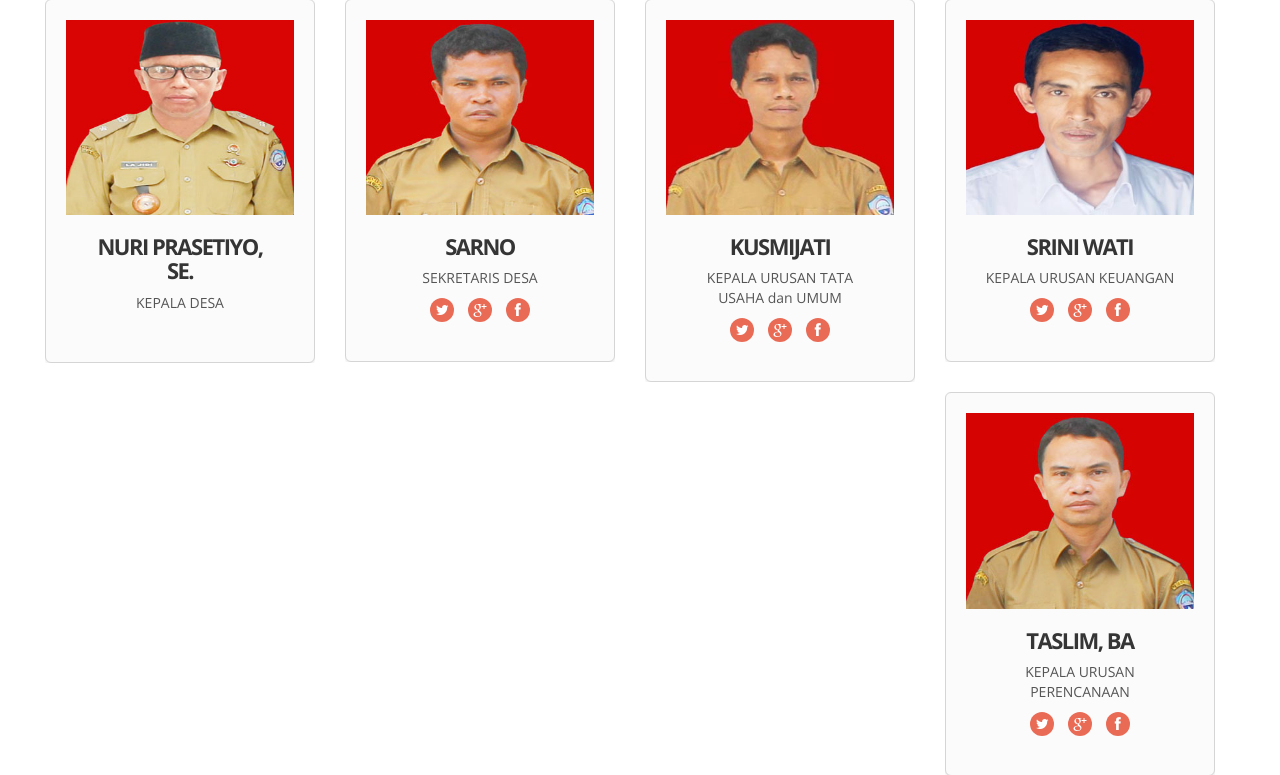
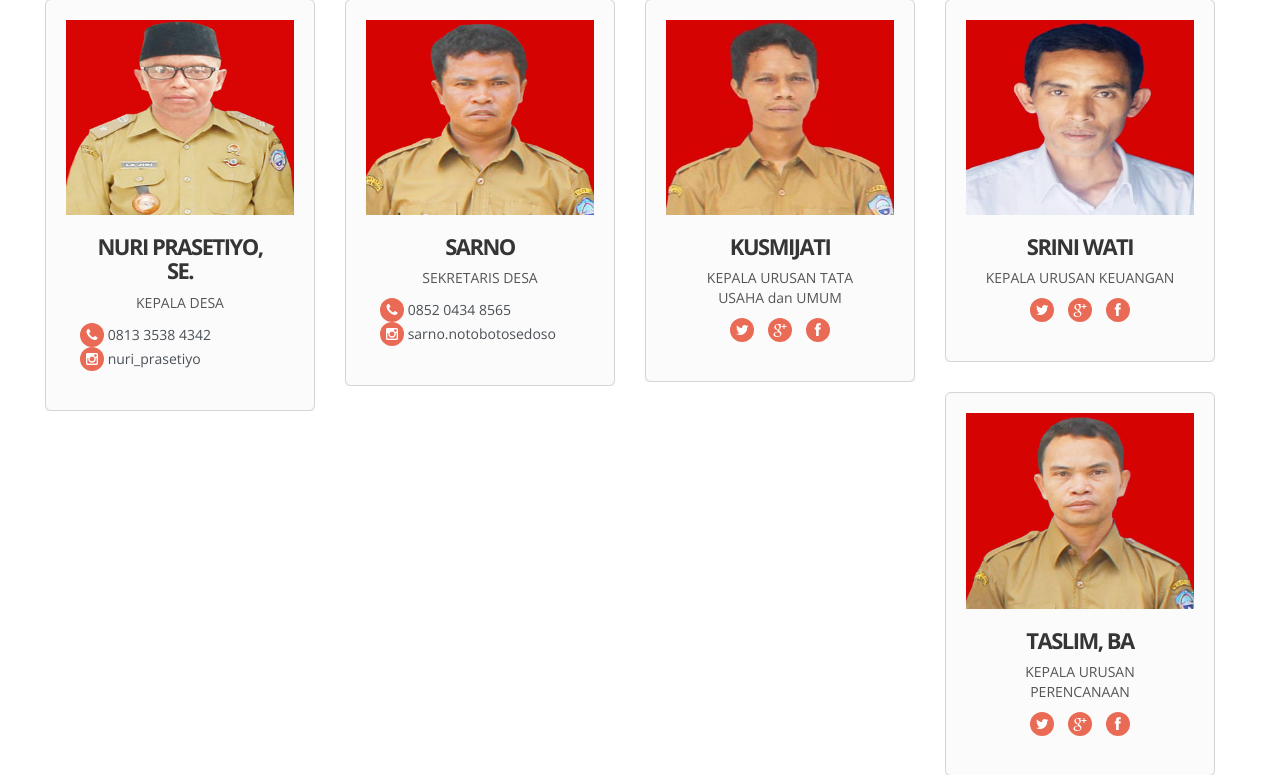
Before and after one commit to rikiwidiantoro/desa, a CodeIgniter app: page /desa/ in a window 1280 px wide. Shown: the part 1104-1879 px from the top of the page. Run offline with CodeIgniter, Linux system fonts and the light colour scheme; data comes from the database, SQL or seed files in the repository; some libraries are stand-ins or nearby versions.

Commit message:
update kontak perangkat

```diff
--- a/application/views/themes/struktur-organisasi.php
+++ b/application/views/themes/struktur-organisasi.php
@@ -33,8 +33,18 @@
                                     <div class="caption">
                                         <h5>NURI PRASETIYO, SE.</h5>
                                         <p>KEPALA DESA</p>
-                                        <!-- <ul class="social-network">
+                                        <ul class="social-network text-left">
                                             <li>
+                                                <a title="Telepon / Whatsapp">
+                                                    <i class="icon-circled icon-bglight icon-phone active"></i> 0813 3538 4342
+                                                </a>
+                                            </li><br>
+                                            <li>
+                                                <a href="https://www.instagram.com/nuri_prasetiyo/" target="_blank" title="Instagram">
+                                                    <i class="icon-circled icon-bglight icon-instagram active"></i> nuri_prasetiyo
+                                                </a>
+                                            </li>
+                                            <!-- <li>
                                                 <a href="#" title="Twitter">
                                                     <i class="icon-circled icon-bglight icon-twitter active"></i>
                                                 </a>
@@ -53,8 +63,8 @@
                                                 <a href="#" title="Instagram">
                                                     <i class="icon-circled icon-bglight icon-instagram active"></i>
                                                 </a>
-                                            </li>
-                                        </ul> -->
+                                            </li> -->
+                                        </ul>
                                     </div>
                                 </div>
                             </li>
@@ -67,20 +77,15 @@
                                     <div class="caption">
                                         <h5>SARNO</h5>
                                         <p>SEKRETARIS DESA</p>
-                                        <ul class="social-network">
+                                        <ul class="social-network text-left">
                                             <li>
-                                                <a href="#" title="Twitter">
-                                                    <i class="icon-circled icon-bglight icon-twitter active"></i>
+                                                <a title="Telepon / Whatsapp">
+                                                    <i class="icon-circled icon-bglight icon-phone active"></i> 0852 0434 8565
                                                 </a>
-                                            </li>
+                                            </li><br>
                                             <li>
-                                                <a href="#" title="Google +">
-                                                    <i class="icon-circled icon-bglight icon-google-plus active"></i>
-                                                </a>
-                                            </li>
-                                            <li>
-                                                <a href="#" title="Facebook">
-                                                    <i class="icon-circled icon-bglight icon-facebook active"></i>
+                                                <a href="https://www.instagram.com/sarno.notobotosedoso/" target="_blank" title="Instagram">
+                                                    <i class="icon-circled icon-bglight icon-instagram active"></i> sarno.notobotosedoso
                                                 </a>
                                             </li>
                                         </ul>
```
